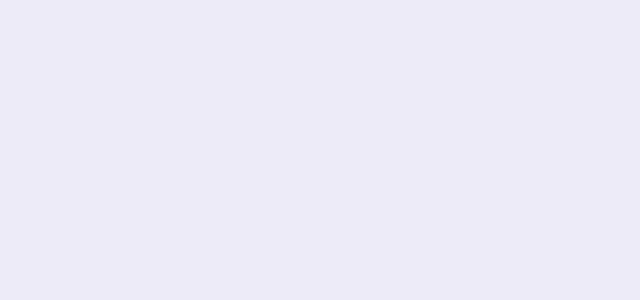
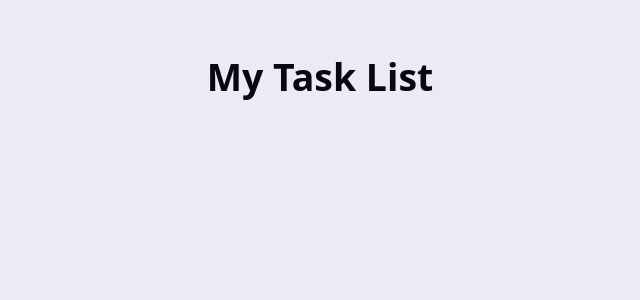
Before and after one commit to Vinnizius1/modern-react-todo-app, a React (Vite) app: page / in a window 1280 px wide. Shown: the top 300 px of the page, without its empty margins (320-960 px from the left). Built offline with nearby package versions, Linux system fonts and the light colour scheme.

Commit message:
1º componenente

```diff
--- a/src/App.jsx
+++ b/src/App.jsx
@@ -1,11 +1,17 @@
 import { useState } from 'react'
+
+// custom components
+import { CustomForm } from './components/CustomForm'
 
 function App() {
   const [count, setCount] = useState(0)
 
   return (
-    <div className="App">
-
+    <div className="container">
+      <header>
+        <h1>My Task List</h1>
+      </header>
+      <CustomForm />
     </div>
   )
 }
--- /dev/null
+++ b/src/components/CustomForm.jsx
@@ -0,0 +1,20 @@
+import React from 'react'
+
+export const CustomForm = () => {
+
+    const handleFormSubmit = (e) => {
+        e.preventDefault();
+        console.log(ee)
+    }
+
+  return (
+    <form
+    className='todo'
+    onSubmit={handleFormSubmit}
+    >
+        <div className="wrapper">
+
+        </div>
+    </form>
+  )
+}
```
